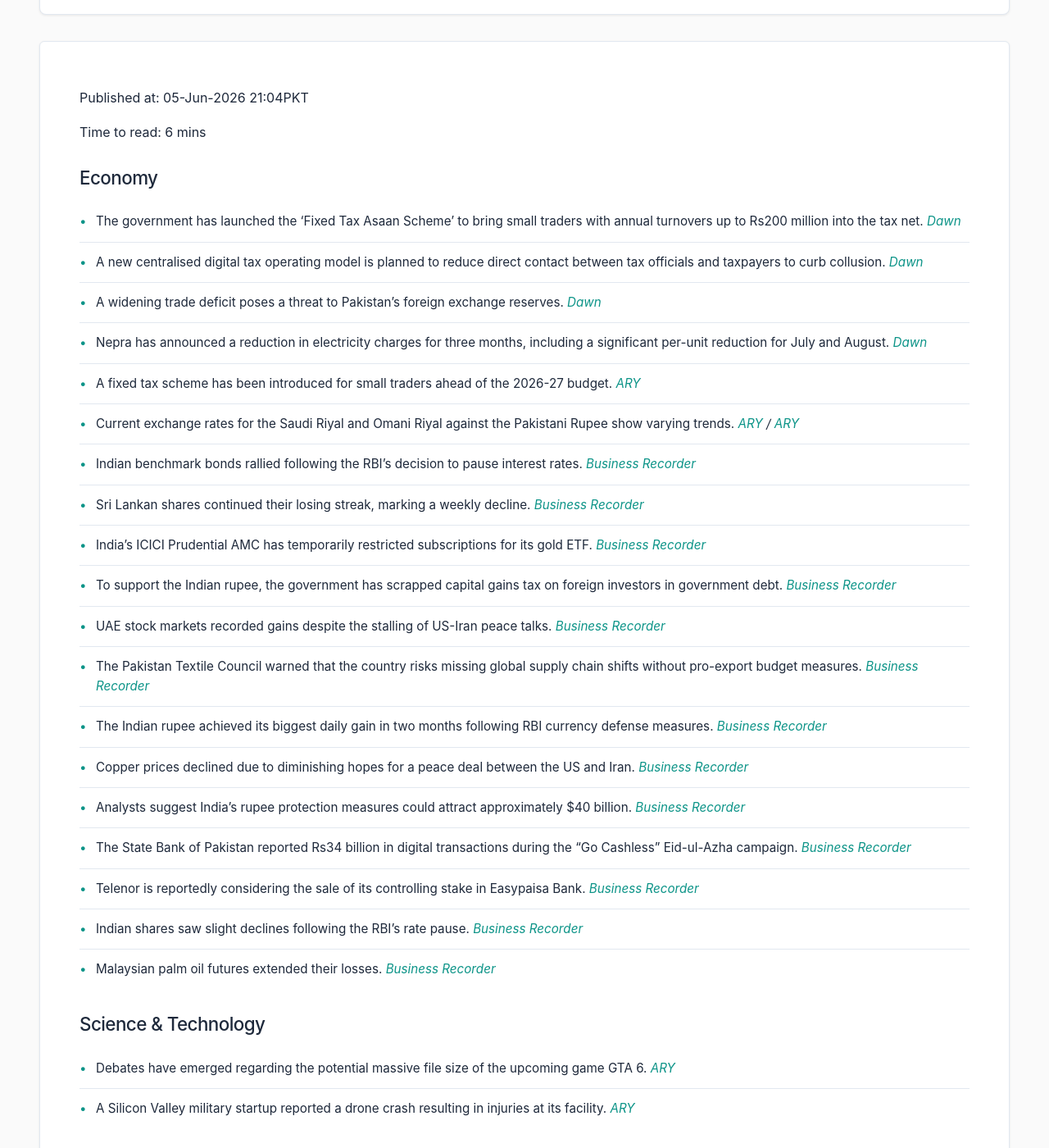
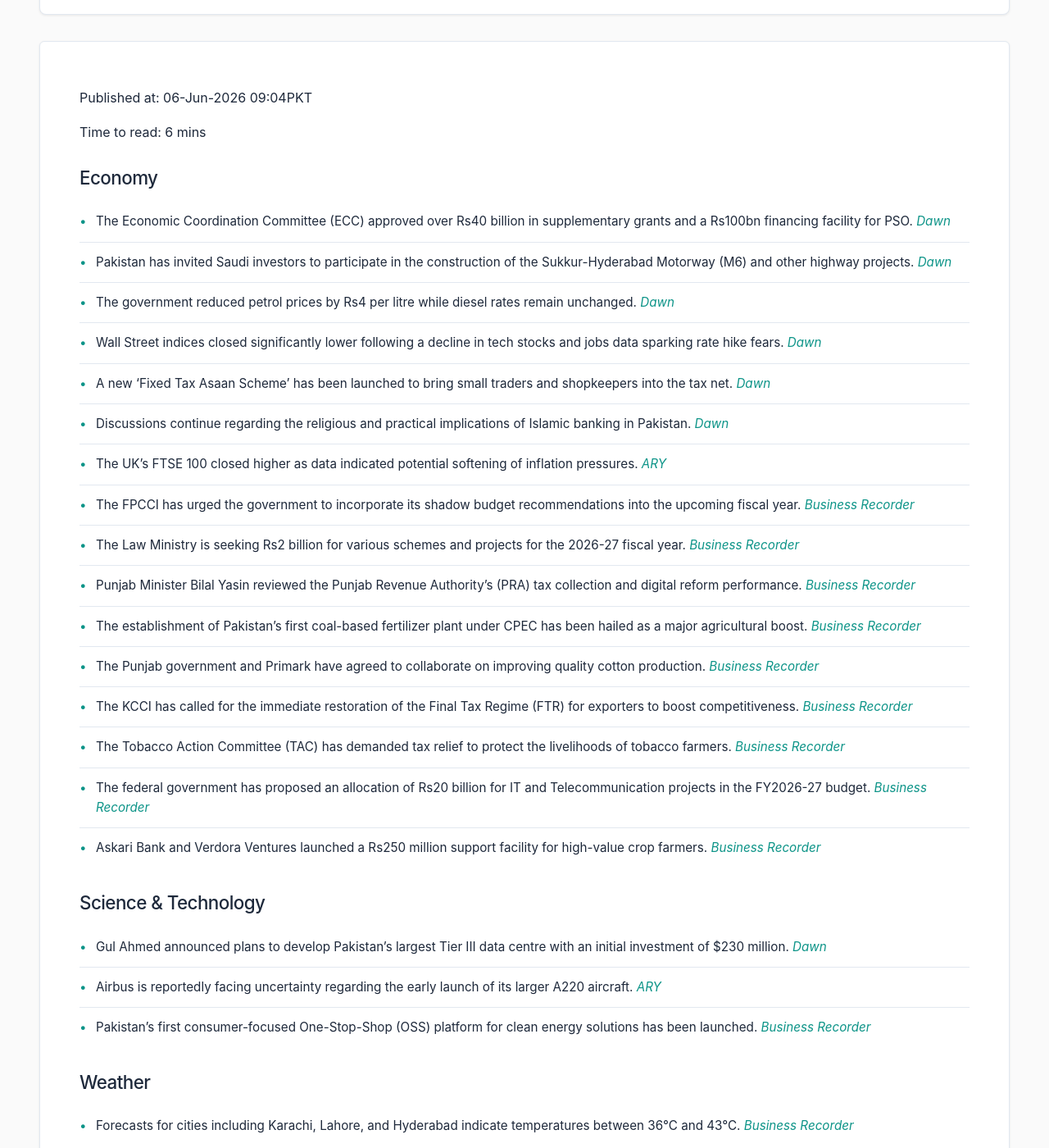
Before and after one commit to zsubzwary/news, a Jekyll site: the page built from en/index.md, in a window 1280 px wide and 1400 px high, scrolled down 209 px. Shown: the whole window at 82% size. Built offline with Jekyll 4.4.1, drawn with Linux system fonts in a browser that asks for light colours; some web fonts are replaced; comment, search, counter and statistics services are not loaded; some of the changed text lies outside the part shown.

Commit message:
DateTime; 2026-06-06T04:04:59.102Z

```diff
--- a/en/index.md
+++ b/en/index.md
@@ -4,71 +4,72 @@ title: Pakistan News Briefing
 lang: en
 ---
 
-Published at: 05-Jun-2026 21:04PKT
+Published at: 06-Jun-2026 09:04PKT
 
 Time to read: 6 mins
 
 ### Economy
-- The government has launched the ‘Fixed Tax Asaan Scheme’ to bring small traders with annual turnovers up to Rs200 million into the tax net. *[Dawn](https://www.dawn.com/news/2005415/govt-launches-scheme-to-bring-small-shop-owners-into-tax-net)*
-- A new centralised digital tax operating model is planned to reduce direct contact between tax officials and taxpayers to curb collusion. *[Dawn](https://www.dawn.com/news/2005299/govt-eyes-centralised-tax-model-to-curb-official-taxpayer-contact)*
-- A widening trade deficit poses a threat to Pakistan's foreign exchange reserves. *[Dawn](https://www.dawn.com/news/2005286/soaring-trade-gap-emerges-as-black-hole-for-dollars)*
-- Nepra has announced a reduction in electricity charges for three months, including a significant per-unit reduction for July and August. *[Dawn](https://www.dawn.com/news/2005292/nepra-reduces-electricity-charges-for-three-months)*
-- A fixed tax scheme has been introduced for small traders ahead of the 2026-27 budget. *[ARY](https://arynews.tv/fixed-tax-scheme-introduced-for-small-traders-before-budget-2026-27)*
-- Current exchange rates for the Saudi Riyal and Omani Riyal against the Pakistani Rupee show varying trends. *[ARY](https://arynews.tv/saudi-riyal-to-pakistani-rupee-rate-today-june-5-2026) / [ARY](https://arynews.tv/omani-riyal-to-pakistani-rupee-rate-today-june-5-2026)*
-- Indian benchmark bonds rallied following the RBI's decision to pause interest rates. *[Business Recorder](https://www.brecorder.com/news/40424169/indian-bonds-rally-after-rbi-rate-pause-fx-boosting-measures)*
-- Sri Lankan shares continued their losing streak, marking a weekly decline. *[Business Recorder](https://www.brecorder.com/news/40424168/sri-lankan-shares-extend-losing-streak-to-five-sessions-logs-weekly-loss)*
-- India's ICICI Prudential AMC has temporarily restricted subscriptions for its gold ETF. *[Business Recorder](https://www.brecorder.com/news/40424159/indias-icici-prudential-amc-restricts-subscription-in-gold-etf)*
-- To support the Indian rupee, the government has scrapped capital gains tax on foreign investors in government debt. *[Business Recorder](https://www.brecorder.com/news/40424158/india-scraps-capital-gains-tax-on-foreign-investors-in-government-debt-to-support-indian-rupee)*
-- UAE stock markets recorded gains despite the stalling of US-Iran peace talks. *[Business Recorder](https://www.brecorder.com/news/40424164/uae-markets-gain-despite-stalled-us-iran-peace-talks)*
-- The Pakistan Textile Council warned that the country risks missing global supply chain shifts without pro-export budget measures. *[Business Recorder](https://www.brecorder.com/news/40424163/pakistan-risks-missing-global-supply-chain-shift-without-pro-export-budget-measures-ptc)*
-- The Indian rupee achieved its biggest daily gain in two months following RBI currency defense measures. *[Business Recorder](https://www.brecorder.com/news/40424152/indian-rupee-posts-biggest-daily-gain-in-2-months-as-rbi-ramps-up-currency-defence)*
-- Copper prices declined due to diminishing hopes for a peace deal between the US and Iran. *[Business Recorder](https://www.brecorder.com/news/40424154/fading-hopes-of-a-us-iran-peace-deal-push-copper-lower)*
-- Analysts suggest India's rupee protection measures could attract approximately $40 billion. *[Business Recorder](https://www.brecorder.com/news/40424151/indias-measures-to-protect-indian-rupee-seen-drawing-about-40-billion-analysts-say)*
-- The State Bank of Pakistan reported Rs34 billion in digital transactions during the "Go Cashless" Eid-ul-Azha campaign. *[Business Recorder](https://www.brecorder.com/news/40424157/eid-ul-azha-2026-sbp-says-go-cashless-campaign-saw-rs34bn-in-digital-transactions)*
-- Telenor is reportedly considering the sale of its controlling stake in Easypaisa Bank. *[Business Recorder](https://www.brecorder.com/news/40424155/telenor-considering-sale-of-pakistans-easypaisa-report)*
-- Indian shares saw slight declines following the RBI's rate pause. *[Business Recorder](https://www.brecorder.com/news/40424149/indian-shares-inch-lower-after-rbi-pause;log-weekly-losses-on-crude-surge-outflows)*
-- Malaysian palm oil futures extended their losses. *[Business Recorder](https://www.brecorder.com/news/40424153/palm-extends-losses-but-still-posts-third-weekly-gain)*
+- The Economic Coordination Committee (ECC) approved over Rs40 billion in supplementary grants and a Rs100bn financing facility for PSO. *[Dawn](https://www.dawn.com/news/2005583/budget-2026-27-ecc-expands-bureaucrats-stipend-okays-rs40bn-grants)*
+- Pakistan has invited Saudi investors to participate in the construction of the Sukkur-Hyderabad Motorway (M6) and other highway projects. *[Dawn](https://www.dawn.com/news/2005550/pakistan-pitches-motorways-to-saudi-investors)*
+- The government reduced petrol prices by Rs4 per litre while diesel rates remain unchanged. *[Dawn](https://www.dawn.com/news/2005447/govt-reduces-petrol-price-by-rs4-keeps-diesel-price-unchanged)*
+- Wall Street indices closed significantly lower following a decline in tech stocks and jobs data sparking rate hike fears. *[Dawn](https://www.dawn.com/news/2005508/wall-street-ends-sharply-lower-as-chips-slide-jobs-data-fuels-rate-hike-fears)*
+- A new ‘Fixed Tax Asaan Scheme’ has been launched to bring small traders and shopkeepers into the tax net. *[Dawn](https://www.dawn.com/news/2005415/govt-launches-scheme-to-bring-small-shop-owners-into-tax-net)*
+- Discussions continue regarding the religious and practical implications of Islamic banking in Pakistan. *[Dawn](https://www.dawn.com/news/2005594/is-islamic-banking-islamic)*
+- The UK’s FTSE 100 closed higher as data indicated potential softening of inflation pressures. *[ARY](https://arynews.tv/uks-ftse-100-closes-up-as-data-points-to-softer-inflation-pressures-from-us-iran-war)*
+- The FPCCI has urged the government to incorporate its shadow budget recommendations into the upcoming fiscal year. *[Business Recorder](https://www.brecorder.com/news/40424241/govt-urged-to-heed-to-fpccis-recommendations)*
+- The Law Ministry is seeking Rs2 billion for various schemes and projects for the 2026-27 fiscal year. *[Business Recorder](https://www.brecorder.com/news/40424243/law-ministry-seeks-rs2bn-for-fy27-projects)*
+- Punjab Minister Bilal Yasin reviewed the Punjab Revenue Authority’s (PRA) tax collection and digital reform performance. *[Business Recorder](https://www.brecorder.com/news/40424244/minister-reviews-pras-collection-performance)*
+- The establishment of Pakistan’s first coal-based fertilizer plant under CPEC has been hailed as a major agricultural boost. *[Business Recorder](https://www.brecorder.com/news/40424248/pcjcci-hails-first-coal-based-fertilizer-plant-under-cpec)*
+- The Punjab government and Primark have agreed to collaborate on improving quality cotton production. *[Business Recorder](https://www.brecorder.com/news/40424249/quality-cotton-production-punjab-govt-primark-agree-to-collaborate)*
+- The KCCI has called for the immediate restoration of the Final Tax Regime (FTR) for exporters to boost competitiveness. *[Business Recorder](https://www.brecorder.com/news/40424250/restoring-ftr-a-win-win-situation-kcci)*
+- The Tobacco Action Committee (TAC) has demanded tax relief to protect the livelihoods of tobacco farmers. *[Business Recorder](https://www.brecorder.com/news/40424253/tac-demands-tax-burden-ease-for-tobacco-export)*
+- The federal government has proposed an allocation of Rs20 billion for IT and Telecommunication projects in the FY2026-27 budget. *[Business Recorder](https://www.brecorder.com/news/40424184/it-amp-telecom-projects-likely-to-get-rs20bn-in-budget-fy2026-27)*
+- Askari Bank and Verdora Ventures launched a Rs250 million support facility for high-value crop farmers. *[Business Recorder](https://www.brecorder.com/news/40424188/high-value-crop-farmers-askari-bank-and-verdora-ventures-launch-rs250m-support-facility)*
 
 ### Science & Technology
-- Debates have emerged regarding the potential massive file size of the upcoming game GTA 6. *[ARY](https://arynews.tv/gta-6-file-size)*
-- A Silicon Valley military startup reported a drone crash resulting in injuries at its facility. *[ARY](https://arynews.tv/drone-crashes-and-severed-fingers-at-a-13-billion-silicon-valley-military-startup)*
+- Gul Ahmed announced plans to develop Pakistan’s largest Tier III data centre with an initial investment of $230 million. *[Dawn](https://www.dawn.com/news/2005546/gul-ahmed-announces-230m-data-centre)*
+- Airbus is reportedly facing uncertainty regarding the early launch of its larger A220 aircraft. *[ARY](https://arynews.tv/airbus-in-limbo-over-early-launch-of-larger-a220)*
+- Pakistan’s first consumer-focused One-Stop-Shop (OSS) platform for clean energy solutions has been launched. *[Business Recorder](https://www.brecorder.com/news/40424247/pakistans-first-oss-for-clean-energy-launched)*
+
+### Weather
+- Forecasts for cities including Karachi, Lahore, and Hyderabad indicate temperatures between 36°C and 43°C. *[Business Recorder](https://www.brecorder.com/news/40424183/the-weather)*
 
 ### Politics
-- PPP Chairman Bilawal Bhutto-Zardari pledged to ensure ownership rights and 18th Amendment protections for Gilgit-Baltistan. *[Dawn](https://www.dawn.com/news/2005434/bilawal-vows-to-ensure-ownership-rights-18th-amendment-protections-for-gilgit-baltistan)*
-- The Azad Jammu and Kashmir (AJK) Election Commission announced that general elections will be held on July 27. *[Dawn](https://www.dawn.com/news/2005383/election-schedule-for-ajk-announced-polls-to-be-held-on-july-27)*
-- PML-N MPA Saqib Chadhar has secured interim pre-arrest bail in a harassment case involving an actor. *[Dawn](https://www.dawn.com/news/2005395/pml-n-mpa-saqib-chadhar-secures-interim-bail-after-being-booked-for-allegedly-harassing-actor-momina-iqbal)*
+- The Islamabad High Court ruled that the government cannot use undisclosed intelligence reports to deny official postings. *[Dawn](https://www.dawn.com/news/2005576/ihc-rejects-reliance-on-intelligence-reports-for-coveted-postings)*
+- The Balochistan High Court suspended an FIR registered against Mehmood Khan Achakzai. *[Dawn](https://www.dawn.com/news/2005573/bhc-suspends-fir-filed-against-achakzai)*
+- The AJK government has declared the Joint Awami Action Committee (JAAC) a proscribed organization under the anti-terrorism act. *[Dawn](https://www.dawn.com/news/2005462/ajk-govt-bans-joint-awami-action-committee-under-anti-terrorism-act)*
+- Pakistan has rejected India's remarks regarding the upcoming Gilgit-Baltistan elections as baseless. *[Dawn](https://www.dawn.com/news/2005452/pakistan-categorically-rejects-indias-remarks-on-gb-elections-as-baseless)*
+- Election campaigning has officially ended in Gilgit-Baltistan due to a 48-hour pre-poll ban. *[Dawn](https://www.dawn.com/news/2005451/election-campaigning-ends-in-gb-as-48-hour-ban-comes-into-force)*
+- Bilawal Bhutto-Zardari has vowed to ensure ownership rights and 18th Amendment protections for Gilgit-Baltistan. *[Dawn](https://www.dawn.com/news/2005434/bilawal-vows-to-ensure-ownership-rights-18th-amendment-protections-for-gilgit-baltistan)*
+- PTI-backed candidates and the PPP have raised concerns regarding the transparency and procedures of the GB elections. *[Business Recorder](https://www.brecorder.com/news/40424186/gb-polls-pti-backed-candidates-ppp-raise-concerns-over-procedures)*
 
 ### National
-- The AJK government has issued a travel advisory, urging outsiders to leave the region ahead of JAAC protests. *[Dawn](https://www.dawn.com/news/2005432/ajk-govt-issues-travel-advisory-ahead-of-jaac-protest-asks-visitors-to-leave)*
-- Six terrorists were killed by security forces during an intelligence-based operation in Balochistan's Panjgur district. *[Dawn](https://www.dawn.com/news/2005390/6-terrorists-killed-in-intelligence-based-operation-in-balochistans-panjgur-ispr)*
-- Two sons of a prominent tribal elder were killed in an armed attack in KP's Wana. *[Dawn](https://www.dawn.com/news/2005403/2-sons-of-tribal-elder-killed-as-armed-men-open-fire-in-kps-wana)*
-- A prisoner has been reported missing from Adiala Jail. *[ARY](https://arynews.tv/adiala-jail-prisoner-goes-missing)*
+- Heavy siltation, rather than drying up, is causing the perceived shrinkage of Attabad Lake. *[Dawn](https://www.dawn.com/news/2005575/heavy-silt-deposits-give-illusion-attabad-is-drying-up)*
+- The AJK government has issued a travel advisory and urged visitors to leave the region ahead of JAAC protests. *[Dawn](https://www.dawn.com/news/2005432/ajk-govt-issues-travel-advisory-ahead-of-jaac-protest-asks-visitors-to-leave)*
+- The HEC has issued an alert regarding the validity and quality of overseas courses. *[ARY](https://arynews.tv/hec-issues-alert-over-overseas-courses)*
+- A woman has registered a fraud case against her husband regarding the use of a dowry car. *[ARY](https://arynews.tv/court-decides-on-interim-bail-for-accused-husband)*
+- NAB Lahore has successfully recovered state land worth approximately Rs433 billion from illegal occupants. *[Business Recorder](https://www.brecorder.com/news/40424245/nab-lahore-retrieves-state-land-worth-rs433bn)*
+- A National Police Management Board meeting is scheduled to strengthen inter-provincial intelligence sharing and curb terror financing. *[Business Recorder](https://www.brecorder.com/news/40424246/npmb-moot-on-inter-provincial-intelligence-sharing-scheduled-month-end)*
+- Security forces killed six terrorists during an intelligence-based operation in Panjgur, Balochistan. *[Business Recorder](https://www.brecorder.com/news/40424185/six-terrorists-killed-in-panjgur-ibo)*
+- Punjab Chief Minister Maryam Nawaz Sharif praised the security forces for their success in the Panjgur operation. *[Business Recorder](https://www.brecorder.com/news/40424187/cm-praises-forces)*
 
 ### International
-- The ex-wife of a Dubai ruler's nephew has been arrested following a custody dispute. *[Dawn](https://www.dawn.com/news/2005445/ex-wife-of-dubai-rulers-nephew-arrested-in-custody-dispute)*
-- Interior Minister Mohsin Naqvi reaffirmed Pakistan's commitment to the "Shanghai spirit" at an SCO meeting in Kyrgyzstan. *[Dawn](https://www.dawn.com/news/2005410/pakistan-remains-committed-to-shanghai-spirit-naqvi-tells-sco-moot)*
-- The founder of India's "Cockroach People's Party" is traveling to New Delhi to lead a protest. *[Dawn](https://www.dawn.com/news/2005402/indias-cockroach-party-chief-flies-to-new-delhi-for-protest)*
-- Trump's legal team has refused to provide financial details to BBC lawyers in a $10 billion defamation case. *[Dawn](https://www.dawn.com/news/2005378/trump-lawyers-deny-bbc-access-to-financial-details-in-10-billion-lawsuit-ft-says)*
-- Chinese President Xi Jinping is scheduled to visit North Korea to strengthen ties with Pyongyang. *[Dawn](https://www.dawn.com/news/2005375/chinas-xi-to-visit-north-korea-as-beijing-seeks-deeper-pyongyang-ties)*
-- Despite US-arranged ceasefires, violence continues in Gaza and Lebanon. *[Dawn](https://www.dawn.com/news/2005429/how-trumps-ceasefires-are-failing-to-stop-middle-east-violence)*
-- A man credited with saving lives during the Bondi Beach shooting has been charged with assaulting his father. *[Dawn](https://www.dawn.com/news/2005323/bondi-beach-hero-charged-with-assaulting-father)*
-- The US Senate has passed $70 billion in funding for ICE. *[ARY](https://arynews.tv/us-senate-passes-70-billion-ice-funding-fails-to-ban-trumps-anti-weaponization-fund)*
-- Iran claims it fired warning missiles and drones at US warships in the Gulf of Oman. *[Business Recorder](https://www.brecorder.com/news/40424167/iran-says-it-fired-warning-missiles-and-drones-at-us-warships-in-gulf-of-oman)*
-- India and the US are moving toward the first tranche of a bilateral trade agreement, expected by mid-July. *[Business Recorder](https://www.brecorder.com/news/40424165/first-tranche-of-us-india-trade-deal-likely-by-mid-july-says-india-trade-minister)*
-- Indian companies have expressed interest in expanding their presence in Venezuela. *[Business Recorder](https://www.brecorder.com/news/40424156/indian-companies-willing-to-deepen-presence-in-venezuela-indias-oil-minister-says)*
-- Iran has reaffirmed its support for Hezbollah, complicating potential peace deals. *[Business Recorder](https://www.brecorder.com/news/40424162/iran-declares-support-for-hezbollah-with-wider-peace-deal-in-doubt)*
-- US forces successfully boarded a sanctioned vessel in the Indian Ocean. *[Business Recorder](https://www.brecorder.com/news/40424160/us-forces-board-sanctioned-vessel-in-indian-ocean-pentagon-says)*
-
-### Sports
-- Pakistan has declined an invitation to participate in the Asian Senior Fencing Championships in India. *[Dawn](https://www.dawn.com/news/2005348/pakistan-turn-down-invitation-to-participate-in-asian-fencing-event-in-india)*
-- Zverev has advanced to the second French Open final. *[ARY](https://arynews.tv/zverev-eases-past-mensik-to-reach-second-french-open-final)*
-- New Zealand has found hope in the first Test against England following an English collapse. *[ARY](https://arynews.tv/england-collapse-gives-new-zealand-hope-in-first-test)*
-- FIFA has increased payments to clubs that send players to the World Cup. *[ARY](https://arynews.tv/fifa-ups-payments-to-clubs-who-send-players-to-world-cup)*
-- Tottenham Hotspur has signed Andy Robertson on a free transfer. *[Business Recorder](https://www.brecorder.com/news/40424166/spurs-sign-robertson-on-free-transfer-after-liverpool-exit)*
-- Nepal, Malaysia, Hong Kong, and Oman have qualified for the men's cricket competition at the Asian Games. *[Business Recorder](https://www.brecorder.com/news/40424150/nepal-malaysia-hong-kong-and-oman-qualify-for-asian-games)*
+- An Italian court has sentenced a Pakistani couple to two years in prison for abusing their daughter. *[Dawn](https://www.dawn.com/news/2005570/italy-jails-pakistani-couple-for-abusing-daughter)*
+- US forces struck Iranian coastal radar sites following drone launches toward the Strait of Hormuz. *[Business Recorder](https://www.brecorder.com/news/40424255/us-attacks-iranian-sites-after-iran-launches-drones-in-latest-gulf-flare-up)*
+- US Congressional efforts are underway to increase oversight of the Pentagon and limit unilateral military action against Iran. *[Dawn](https://www.dawn.com/news/2005463/us-congress-moves-to-tighten-oversight-of-military-affairs)*
+- Republican voices within the US are calling for the withdrawal of troops from Iran. *[Dawn](https://www.dawn.com/news/2005598/trump-rebuked)*
+- The Iranian Consul General expressed a desire for a world free of nuclear weapons. *[Business Recorder](https://www.brecorder.com/news/40424242/iran-wants-to-see-world-free-of-nuclear-weapons-iran-cg)*
+- Details regarding Spain's immigrant regularisation policy have been released. *[ARY](https://arynews.tv/spains-immigrant-regularisation-policy-all-you-need-to-know)*
+- Political tensions are noted regarding Donald Trump’s impact on US-Israel relations. *[ARY](https://arynews.tv/trumps-crazy-rebuke-undercuts-netanyahu-at-a-critical-moment)*
 
 ### Health
-- Experts warn that intensifying urban heat in Karachi could lead to a public health crisis. *[Dawn](https://www.dawn.com/news/2005340/worsening-urban-heat-could-trigger-public-health-meltdown-expert-warns)*
+- The first-ever vaccine designed by artificial intelligence has successfully reached human trials. *[Dawn](https://www.dawn.com/news/2005551/first-ever-ai-designed-vaccine-reaches-human-trials)*
+- The concept of "slow medicine" is being highlighted as a patient-centered approach to healthcare. *[Dawn](https://www.dawn.com/news/2005595/slow-and-steady-healing)*
+- A Senate panel has called for a review of the MDCAT policy framework and fee transparency. *[Business Recorder](https://www.brecorder.com/news/40424251/senate-panel-calls-for-mdcat-policy-framework-review)*
 
 ### Other
-- A Nepali Sherpa, previously presumed dead, was found alive on Mount Everest after six days. *[Dawn](https://www.dawn.com/news/2005411/everest-sherpa-who-was-presumed-dead-found-alive-after-6-days-family-demands-probe-into-rescue-delays)*
+- A rare Indonesian parrot species has been rediscovered in a mountain forest. *[ARY](https://arynews.tv/lorikeet-rediscovery-of-a-rare-parrot-species)*
+- A study warns that biodiversity loss could potentially trigger global debt crises. *[ARY](https://arynews.tv/biodiversity-loss-threatens-global-financial-stability)*
+- The Punjab government has launched an environment observatory project. *[ARY](https://arynews.tv/punjab-launches-environment-observatory-project)*
+- Early drafts of the show 'Euphoria' featured a different ending for the character Zendaya played. *[ARY](https://arynews.tv/zendayas-ending-was-nearly-very-different-in-euphoria)*
+- Pakistan requires an estimated $565.7 billion in investment by 2035 to meet climate commitments. *[Business Recorder](https://www.brecorder.com/news/40424252/stupendous-funds-efforts-required-to-meet-climate-commitments)*
```
